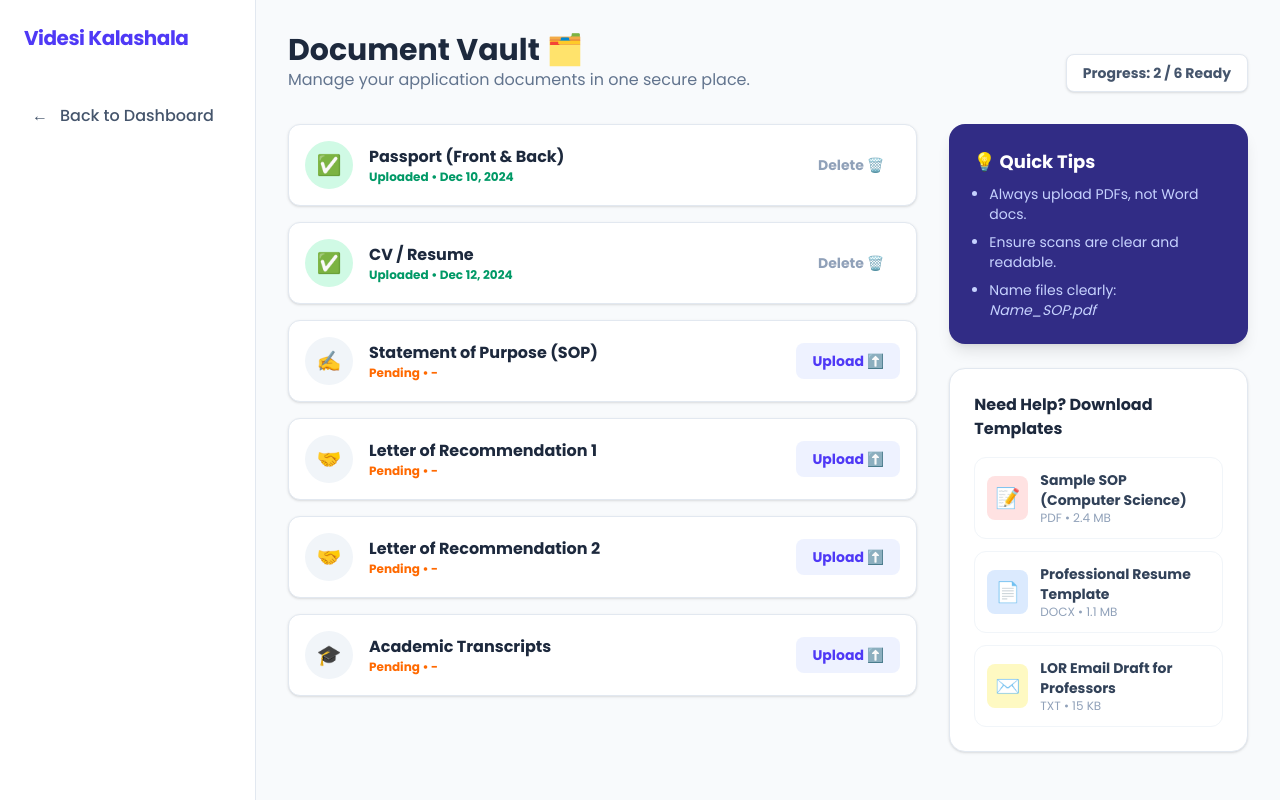
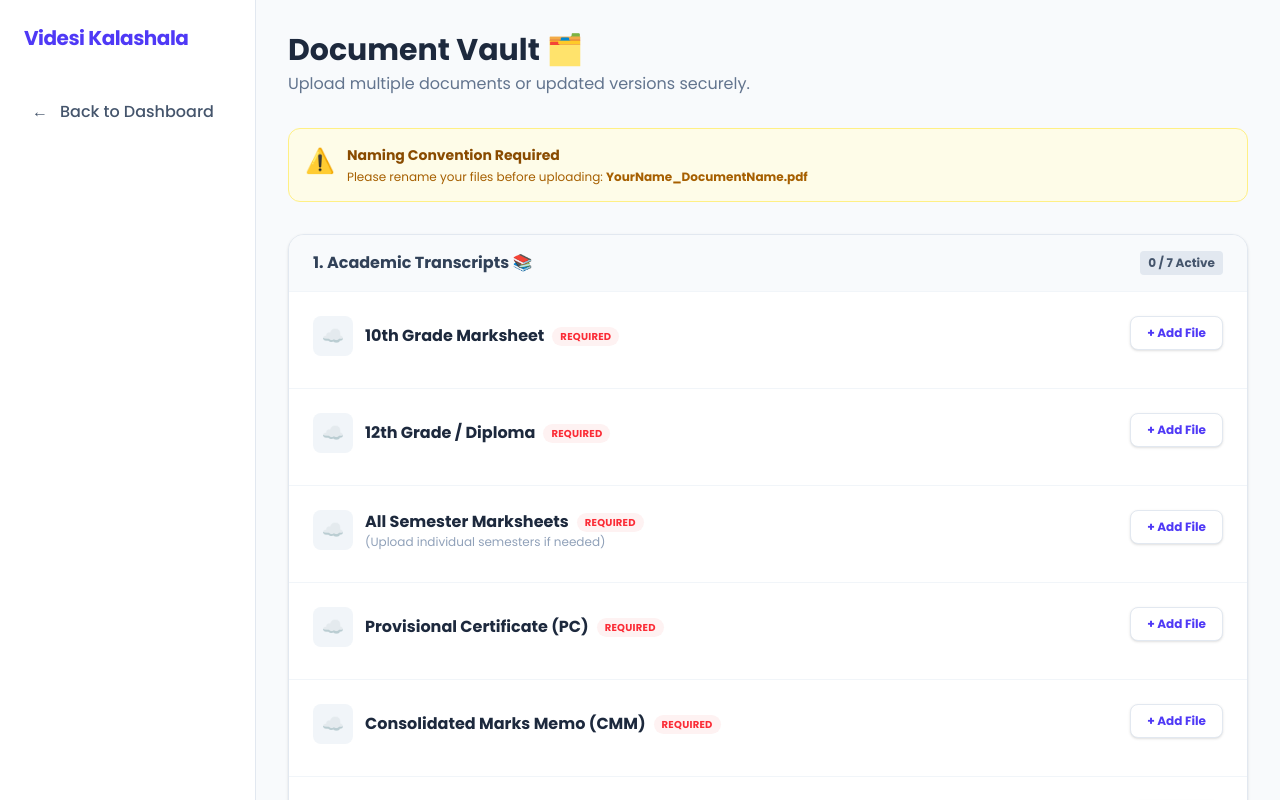
Before and after one commit to hemasameerabandaru/videsi-kalashala, a Next.js app: page /dashboard/documents in a window 1280 px wide. Shown: the top 800 px of the page. Built offline with nearby package versions, Linux system fonts and the light colour scheme.

Commit message:
#commit changes

```diff
--- a/app/dashboard/documents/page.tsx
+++ b/app/dashboard/documents/page.tsx
@@ -2,24 +2,103 @@
 import React, { useState } from 'react';
 import Link from 'next/link';
 
+// 🟢 1. Define Types to fix TypeScript Errors
+interface UploadedFile {
+  name: string;
+  date: string;
+}
+
+interface DocItem {
+  id: string;
+  name: string;
+  subtitle?: string;
+  files: UploadedFile[]; // Array to hold multiple files
+  status: string;
+  required: boolean;
+}
+
+interface DocGroup {
+  title: string;
+  docs: DocItem[];
+}
+
 export default function DocumentVault() {
-  // Mock Data for Documents
-  const [docs, setDocs] = useState([
-    { id: 1, name: "Passport (Front & Back)", status: "Uploaded", date: "Dec 10, 2024", icon: "🛂" },
-    { id: 2, name: "CV / Resume", status: "Uploaded", date: "Dec 12, 2024", icon: "📄" },
-    { id: 3, name: "Statement of Purpose (SOP)", status: "Pending", date: "-", icon: "✍️" },
-    { id: 4, name: "Letter of Recommendation 1", status: "Pending", date: "-", icon: "🤝" },
-    { id: 5, name: "Letter of Recommendation 2", status: "Pending", date: "-", icon: "🤝" },
-    { id: 6, name: "Academic Transcripts", status: "Pending", date: "-", icon: "🎓" },
+  // 🟢 2. State with Correct Structure (Arrays for files)
+  const [docGroups, setDocGroups] = useState<DocGroup[]>([
+    {
+      title: "1. Academic Transcripts 📚",
+      docs: [
+        { id: "10th", name: "10th Grade Marksheet", files: [], status: "Pending", required: true },
+        { id: "12th", name: "12th Grade / Diploma", files: [], status: "Pending", required: true },
+        { id: "sems", name: "All Semester Marksheets", files: [], status: "Pending", required: true, subtitle: "(Upload individual semesters if needed)" },
+        { id: "pc", name: "Provisional Certificate (PC)", files: [], status: "Pending", required: true },
+        { id: "cmm", name: "Consolidated Marks Memo (CMM)", files: [], status: "Pending", required: true },
+        { id: "od", name: "Original Degree (OD)", files: [], status: "Pending", required: false },
+        { id: "bonafide", name: "Bonafide Certificate", subtitle: "(If currently studying)", files: [], status: "Pending", required: false },
+      ]
+    },
+    {
+      title: "2. Standardized Tests 📝",
+      docs: [
+        { id: "eng", name: "English Proficiency Score", subtitle: "(IELTS / TOEFL / Duolingo)", files: [{ name: "Rohan_IELTS_v1.pdf", date: "Dec 20" }], status: "Uploaded", required: true },
+        { id: "gre", name: "GRE Score Card", files: [], status: "Pending", required: false },
+      ]
+    },
+    {
+      title: "3. Application Documents 📄",
+      docs: [
+        { id: "sop", name: "Statement of Purpose (SOP)", files: [], status: "Pending", required: true },
+        { id: "resume", name: "Updated Resume / CV", files: [], status: "Pending", required: true },
+        { id: "lor1", name: "LOR 1", files: [], status: "Pending", required: true },
+        { id: "lor2", name: "LOR 2", files: [], status: "Pending", required: true },
+        { id: "lor3", name: "LOR 3", files: [], status: "Pending", required: false },
+      ]
+    },
+    {
+      title: "4. Identity & Experience 🆔",
+      docs: [
+        { id: "passport", name: "Passport (Front & Back)", files: [], status: "Pending", required: true },
+        { id: "work", name: "Work Experience Documents", subtitle: "(Offer Letter, Payslips, Relieving Letter)", files: [], status: "Pending", required: false },
+      ]
+    }
   ]);
 
-  const handleUpload = (id: number) => {
-    // Simulate upload
-    const updatedDocs = docs.map(d =>
-      d.id === id ? { ...d, status: "Uploaded", date: "Just now" } : d
-    );
-    setDocs(updatedDocs);
-    alert("File uploaded successfully! (Simulated)");
+  // 🟢 3. Handle Adding a File
+  const handleAddFile = (groupIdx: number, docIdx: number) => {
+    const updatedGroups = [...docGroups];
+    const doc = updatedGroups[groupIdx].docs[docIdx];
+
+    // Simulate File Selection
+    const fileName = window.prompt(`Enter file name for ${doc.name}:`, `My_${doc.id}_updated.pdf`);
+
+    if (fileName) {
+      const newFile = {
+        name: fileName,
+        date: new Date().toLocaleDateString('en-US', { month: 'short', day: 'numeric' })
+      };
+
+      doc.files.push(newFile);
+      doc.status = "Uploaded";
+      setDocGroups(updatedGroups);
+    }
+  };
+
+  // 🟢 4. Handle Removing a specific file
+  const handleRemoveFile = (groupIdx: number, docIdx: number, fileIdx: number) => {
+    if(window.confirm("Are you sure you want to delete this file?")) {
+      const updatedGroups = [...docGroups];
+      const doc = updatedGroups[groupIdx].docs[docIdx];
+
+      // Remove file from array
+      doc.files.splice(fileIdx, 1);
+
+      // Reset status if no files left
+      if (doc.files.length === 0) {
+        doc.status = "Pending";
+      }
+
+      setDocGroups(updatedGroups);
+    }
   };
 
   return (
@@ -30,8 +109,8 @@ export default function DocumentVault() {
         <div className="p-6">
           <Link href="/" className="text-xl font-extrabold text-indigo-600 tracking-tight">Videsi Kalashala</Link>
         </div>
-        <nav className="flex-1 px-4 space-y-2 mt-4">
-          <Link href="/dashboard" className="flex items-center gap-3 px-4 py-3 text-slate-600 hover:bg-slate-50 rounded-xl font-medium transition">
+        <nav className="flex-1 px-4 space-y-2 mt-4 overflow-y-auto">
+          <Link href="/dashboard" className="flex items-center gap-3 px-4 py-2 text-slate-600 hover:bg-slate-50 rounded-xl font-medium transition">
              <span>←</span> Back to Dashboard
           </Link>
         </nav>
@@ -39,104 +118,95 @@ export default function DocumentVault() {
 
       {/* MAIN CONTENT */}
       <main className="flex-1 p-8 ml-0 md:ml-64">
-        <header className="mb-8 flex justify-between items-end">
-          <div>
+
+        <header className="mb-8">
           <h1 className="text-3xl font-bold text-slate-800">Document Vault 🗂️</h1>
-            <p className="text-slate-500">Manage your application documents in one secure place.</p>
-          </div>
-          <div className="bg-white px-4 py-2 rounded-lg border border-slate-200 text-sm font-bold text-slate-600 shadow-sm">
-            Progress: {docs.filter(d => d.status === "Uploaded").length} / {docs.length} Ready
-          </div>
+          <p className="text-slate-500 mt-1">Upload multiple documents or updated versions securely.</p>
         </header>
 
-        <div className="grid grid-cols-1 lg:grid-cols-3 gap-8">
-
-          {/* LEFT: UPLOAD LIST */}
-          <div className="lg:col-span-2 space-y-4">
-            {docs.map((doc) => (
-              <div key={doc.id} className="bg-white p-4 rounded-xl border border-slate-200 shadow-sm flex items-center justify-between group hover:border-indigo-300 transition">
-
-                <div className="flex items-center gap-4">
-                  <div className={`w-12 h-12 rounded-full flex items-center justify-center text-xl ${
-                    doc.status === "Uploaded" ? "bg-emerald-100 text-emerald-600" : "bg-slate-100 text-slate-400"
-                  }`}>
-                    {doc.status === "Uploaded" ? "✅" : doc.icon}
-                  </div>
+        {/* INSTRUCTION BANNER */}
+        <div className="bg-yellow-50 border border-yellow-200 p-4 rounded-xl mb-8 flex items-start gap-3">
+          <span className="text-2xl">⚠️</span>
           <div>
-                    <h3 className="font-bold text-slate-800">{doc.name}</h3>
-                    <p className={`text-xs font-bold ${
-                       doc.status === "Uploaded" ? "text-emerald-600" : "text-orange-500"
-                    }`}>
-                      {doc.status} • {doc.date}
+             <p className="text-yellow-800 font-bold text-sm">Naming Convention Required</p>
+             <p className="text-yellow-700 text-xs mt-1">
+               Please rename your files before uploading: <b>YourName_DocumentName.pdf</b>
              </p>
           </div>
         </div>
 
-                {doc.status === "Pending" ? (
+        {/* DOCUMENT GROUPS */}
+        <div className="space-y-8 pb-20">
+          {docGroups.map((group, groupIdx) => (
+            <section key={groupIdx} className="bg-white rounded-2xl border border-slate-200 shadow-sm overflow-hidden animate-fade-in-up">
+              <div className="bg-slate-50 px-6 py-4 border-b border-slate-100 flex justify-between items-center">
+                <h3 className="font-bold text-slate-700">{group.title}</h3>
+                <span className="text-xs font-bold bg-slate-200 text-slate-600 px-2 py-1 rounded">
+                  {group.docs.filter(d => d.files.length > 0).length} / {group.docs.length} Active
+                </span>
+              </div>
+
+              <div className="divide-y divide-slate-100">
+                {group.docs.map((doc, docIdx) => (
+                  <div key={doc.id} className="p-6 flex flex-col md:flex-row items-start justify-between gap-4 hover:bg-slate-50 transition">
+
+                    {/* Doc Info */}
+                    <div className="flex-1">
+                      <div className="flex items-center gap-3 mb-2">
+                        <div className={`w-10 h-10 rounded-lg flex items-center justify-center text-lg shrink-0 ${
+                           doc.files.length > 0 ? 'bg-blue-100 text-blue-600' : 'bg-slate-100 text-slate-400'
+                        }`}>
+                          {doc.files.length > 0 ? '📂' : '☁️'}
+                        </div>
+                        <div>
+                           <div className="flex items-center gap-2">
+                             <h4 className="font-bold text-slate-800">{doc.name}</h4>
+                             {doc.required && <span className="text-[10px] font-bold text-red-500 bg-red-50 px-2 py-0.5 rounded-full uppercase tracking-wide">Required</span>}
+                           </div>
+                           {doc.subtitle && <p className="text-xs text-slate-400">{doc.subtitle}</p>}
+                        </div>
+                      </div>
+
+                      {/* File List (Shows Multiple Files) */}
+                      {doc.files.length > 0 && (
+                        <div className="ml-12 space-y-2 mt-2">
+                          {doc.files.map((file, fileIdx) => (
+                            <div key={fileIdx} className="flex items-center justify-between bg-white border border-slate-200 p-2 rounded-lg text-sm shadow-sm max-w-md">
+                              <div className="flex items-center gap-2 overflow-hidden">
+                                <span className="text-red-500 text-xs">PDF</span>
+                                <span className="font-medium text-slate-700 truncate">{file.name}</span>
+                                <span className="text-xs text-slate-400 ml-2">({file.date})</span>
+                              </div>
                               <button
-                    onClick={() => handleUpload(doc.id)}
-                    className="bg-indigo-50 text-indigo-600 px-4 py-2 rounded-lg text-sm font-bold hover:bg-indigo-600 hover:text-white transition"
+                                onClick={() => handleRemoveFile(groupIdx, docIdx, fileIdx)}
+                                className="text-slate-400 hover:text-red-500 px-2 text-lg"
+                                title="Remove File"
                               >
-                    Upload ⬆️
+                                ×
                               </button>
-                ) : (
-                  <button className="text-slate-400 px-4 py-2 text-sm font-bold hover:text-red-500 transition">
-                    Delete 🗑️
+                            </div>
+                          ))}
+                        </div>
+                      )}
+                    </div>
+
+                    {/* Action Button */}
+                    <div className="shrink-0">
+                       <button
+                         onClick={() => handleAddFile(groupIdx, docIdx)}
+                         className="bg-white border border-slate-200 text-indigo-600 hover:bg-indigo-50 hover:border-indigo-200 px-4 py-2 rounded-lg text-xs font-bold transition shadow-sm flex items-center gap-2"
+                       >
+                         <span>+ Add File</span>
                        </button>
-                )}
+                    </div>
 
                   </div>
                 ))}
               </div>
-
-          {/* RIGHT: RESOURCES & TEMPLATES */}
-          <div className="space-y-6">
-
-            {/* Quick Tips Box */}
-            <div className="bg-indigo-900 text-white p-6 rounded-2xl shadow-lg">
-              <h3 className="font-bold text-lg mb-2">💡 Quick Tips</h3>
-              <ul className="text-sm text-indigo-200 space-y-2 list-disc pl-4">
-                <li>Always upload PDFs, not Word docs.</li>
-                <li>Ensure scans are clear and readable.</li>
-                <li>Name files clearly: <i>Name_SOP.pdf</i></li>
-              </ul>
+            </section>
+          ))}
         </div>
 
-            {/* Downloads Section */}
-            <div className="bg-white p-6 rounded-2xl border border-slate-200 shadow-sm">
-              <h3 className="font-bold text-slate-800 mb-4">Need Help? Download Templates</h3>
-              <div className="space-y-3">
-
-                <button className="w-full flex items-center gap-3 p-3 rounded-xl border border-slate-100 hover:bg-slate-50 hover:border-slate-300 transition text-left group">
-                  <span className="bg-red-100 text-red-600 p-2 rounded-lg text-xl">📝</span>
-                  <div>
-                    <p className="font-bold text-slate-700 text-sm group-hover:text-indigo-600">Sample SOP (Computer Science)</p>
-                    <p className="text-xs text-slate-400">PDF • 2.4 MB</p>
-                  </div>
-                </button>
-
-                <button className="w-full flex items-center gap-3 p-3 rounded-xl border border-slate-100 hover:bg-slate-50 hover:border-slate-300 transition text-left group">
-                  <span className="bg-blue-100 text-blue-600 p-2 rounded-lg text-xl">📄</span>
-                  <div>
-                    <p className="font-bold text-slate-700 text-sm group-hover:text-indigo-600">Professional Resume Template</p>
-                    <p className="text-xs text-slate-400">DOCX • 1.1 MB</p>
-                  </div>
-                </button>
-
-                <button className="w-full flex items-center gap-3 p-3 rounded-xl border border-slate-100 hover:bg-slate-50 hover:border-slate-300 transition text-left group">
-                  <span className="bg-yellow-100 text-yellow-600 p-2 rounded-lg text-xl">✉️</span>
-                  <div>
-                    <p className="font-bold text-slate-700 text-sm group-hover:text-indigo-600">LOR Email Draft for Professors</p>
-                    <p className="text-xs text-slate-400">TXT • 15 KB</p>
-                  </div>
-                </button>
-
-              </div>
-            </div>
-
-          </div>
-
-        </div>
       </main>
     </div>
   );
```
Also changed, not shown: app/dashboard/universities/page.tsx (+124 -64 lines). Lines whose indentation alone changed are shown as unchanged.
